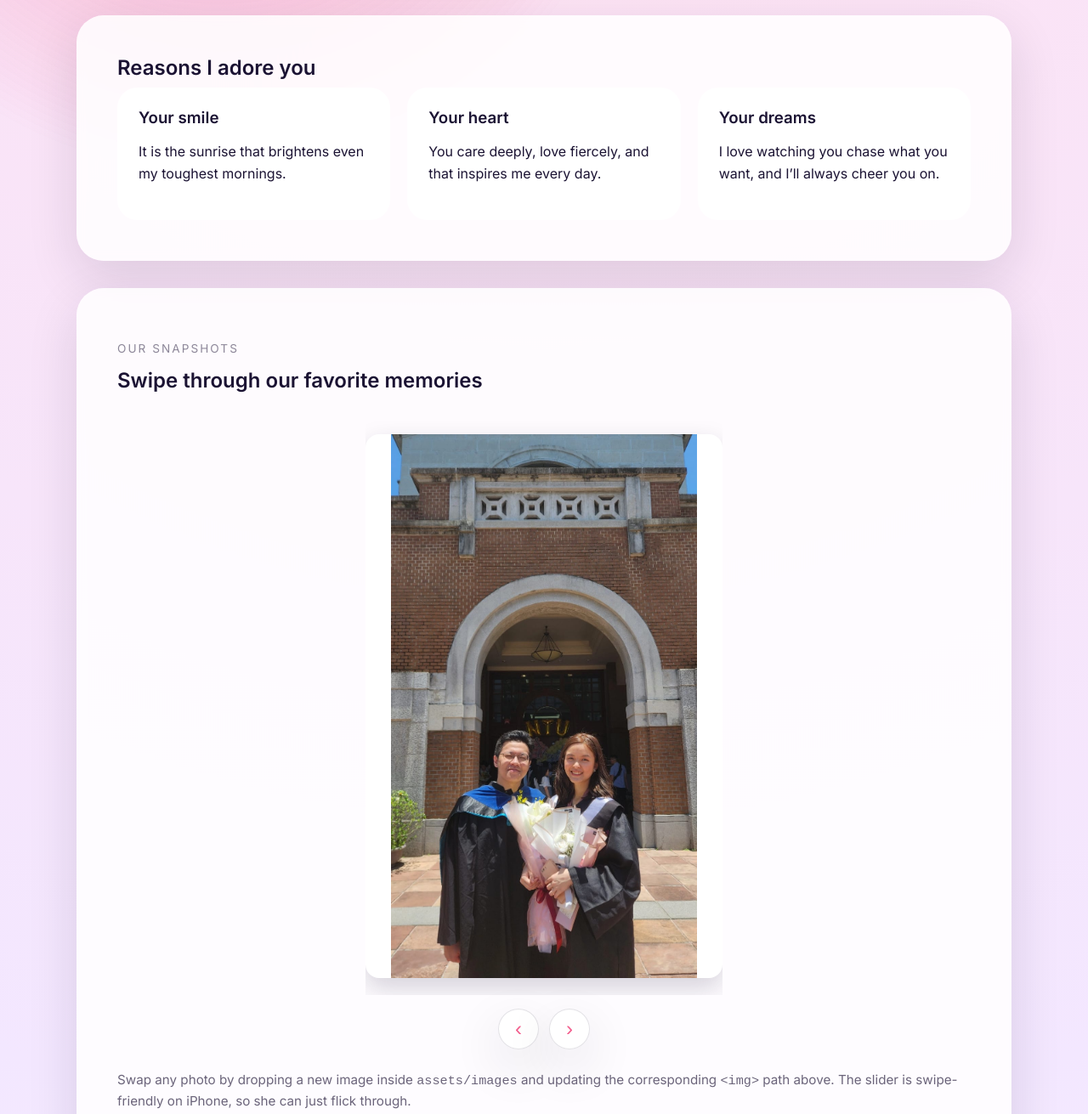
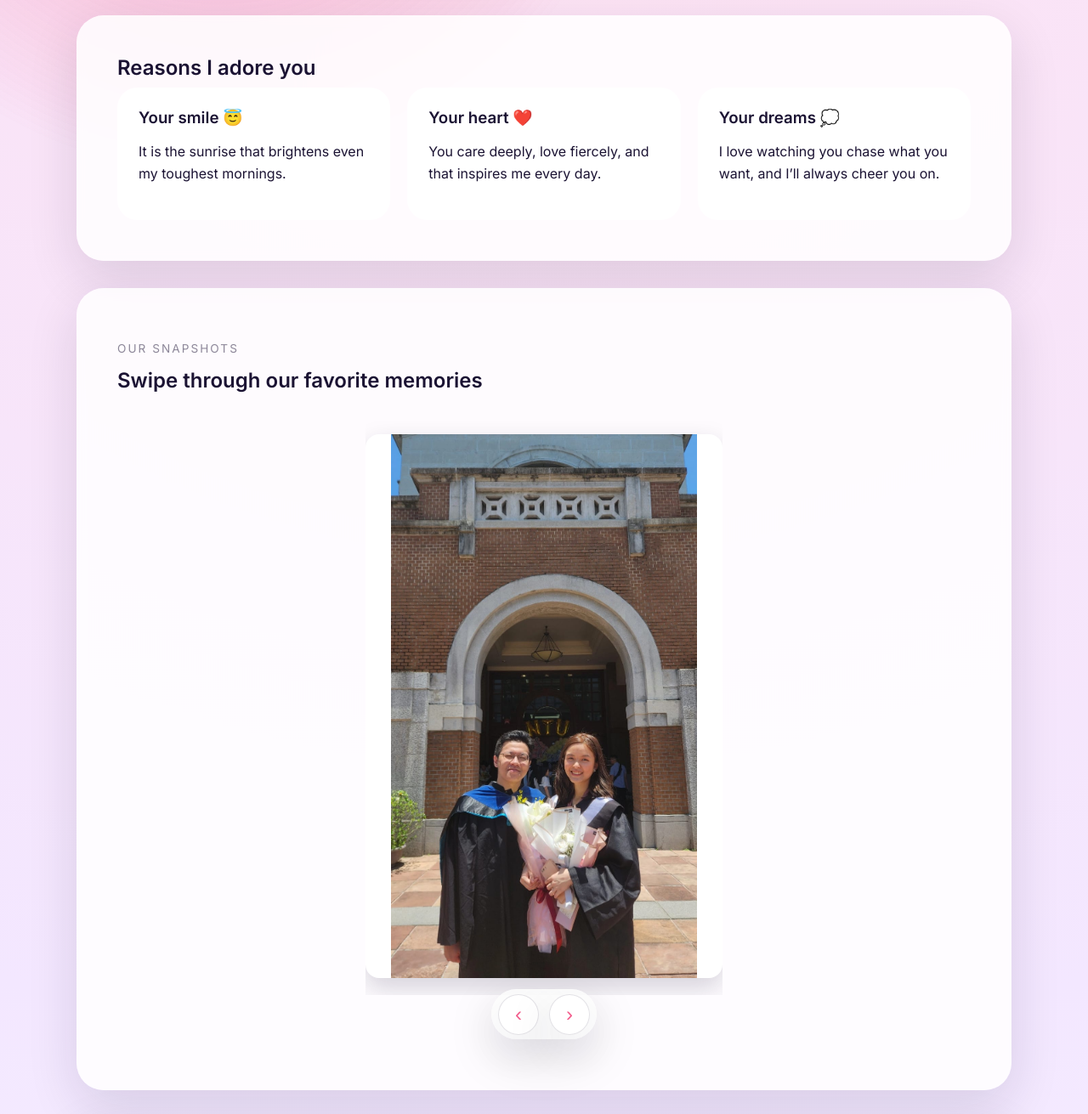
Before and after one commit to josaphatbakker/happy-birthday-morla, a plain HTML site: page index.html in a window 1280 px wide. Shown: the part 440-1751 px from the top of the page at 85% size. Drawn offline with Linux system fonts and the light colour scheme.

Commit message:
update 4

```diff
--- a/index.html
+++ b/index.html
@@ -38,15 +38,15 @@
         <h2>Reasons I adore you</h2>
         <div class="cards">
           <article class="card">
-            <h3>Your smile</h3>
+            <h3>Your smile 😇</h3>
             <p>It is the sunrise that brightens even my toughest mornings.</p>
           </article>
           <article class="card">
-            <h3>Your heart</h3>
+            <h3>Your heart ❤️</h3>
             <p>You care deeply, love fiercely, and that inspires me every day.</p>
           </article>
           <article class="card">
-            <h3>Your dreams</h3>
+            <h3>Your dreams 💭</h3>
             <p>I love watching you chase what you want, and I’ll always cheer you on.</p>
           </article>
         </div>
@@ -98,12 +98,6 @@
           </div>
         </div>
 
-        <p class="hint">
-          Swap any photo by dropping a new image inside
-          <code>assets/images</code> and updating the corresponding
-          <code>&lt;img&gt;</code> path above. The slider is swipe-friendly on
-          iPhone, so she can just flick through.
-        </p>
       </section>
 
       <section class="panel soft" id="timeline">
@@ -137,7 +131,6 @@
           Thank you for being there and supporting me. I promise to keep learning you, loving you, and
           lifting you every day. Happy birthday, sweetheart. Mau ditulis apalagi nih?
         </p>
-        <p class="signature">Forever yours, <span>Your Name</span></p>
       </section>
     </main>
 
--- a/style.css
+++ b/style.css
@@ -152,8 +152,9 @@ main {
   margin-top: 2rem;
   display: flex;
   flex-direction: column;
-  gap: 1rem;
   align-items: center;
+  position: relative;
+  padding-bottom: 4rem;
 }
 
 .carousel-track {
@@ -186,8 +187,16 @@ main {
 }
 
 .carousel-nav {
+  position: absolute;
+  bottom: 0.75rem;
+  left: 50%;
+  transform: translateX(-50%);
   display: flex;
   gap: 0.75rem;
+  padding: 0.35rem 0.5rem;
+  border-radius: 999px;
+  background: rgba(255, 255, 255, 0.85);
+  box-shadow: var(--soft-shadow);
 }
 
 .carousel-control {
```
